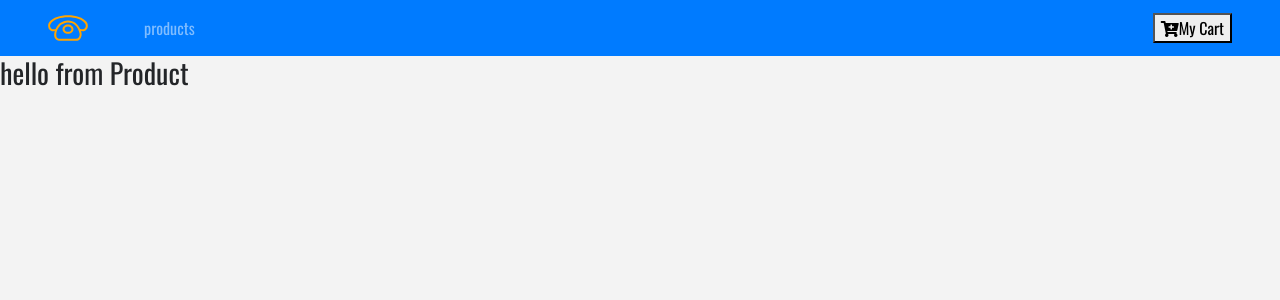
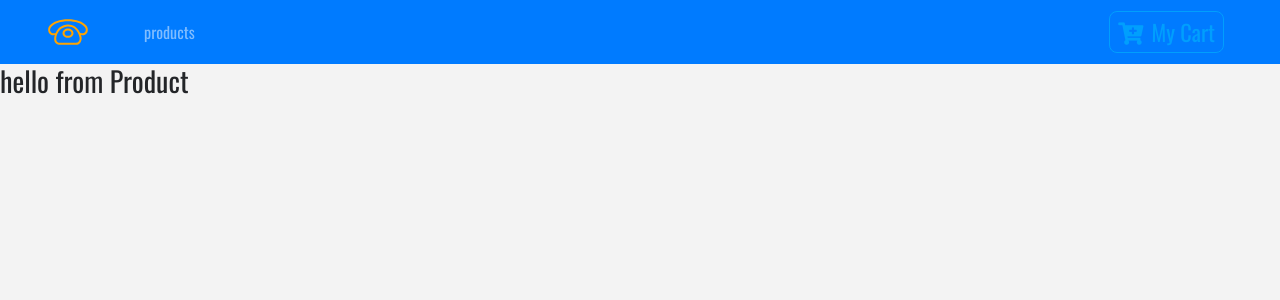
Before and after one commit to rashi-sahu/Store, a React (Create React App) app: page / in a window 1280 px wide. Shown: the top 300 px of the page. Built offline with nearby package versions, Linux system fonts and the light colour scheme; the HTML template or start-up script is replaced by a standard one.

Commit message:
Added Styled Components for buttons

```diff
--- a/package.json
+++ b/package.json
@@ -10,7 +10,8 @@
     "react": "^16.12.0",
     "react-dom": "^16.12.0",
     "react-router-dom": "^5.1.2",
-    "react-scripts": "3.3.1"
+    "react-scripts": "3.3.1",
+    "styled-components": "^5.0.0"
   },
   "scripts": {
     "start": "react-scripts start",
--- /dev/null
+++ b/src/components/Button.js
@@ -0,0 +1,22 @@
+import styled from "styled-components";
+
+export const ButtonContainer = styled.button`
+    text-transform: capitalize;
+    font-size: 1.4rem;
+    background: transparent;
+    border: 0.05rem solid var(--lightBlue);
+    color: var(--lightBlue);
+    border-radius: 0.5rem;
+    padding: 0.2rem 0.5rem;
+    cursor: pointer;
+    margin: 0.2rem 0.5rem 0.2rem 0;
+    transition: all 0.5s ease-in-out;
+    &:hover {
+        background: var(--lightBlue);
+        color: var(--mainblue);
+    }
+    &:focus {
+        outlibe:none;
+    }
+
+`;
--- a/src/components/Navbar.js
+++ b/src/components/Navbar.js
@@ -1,6 +1,7 @@
 import React, { Component } from 'react';
 import { Link } from "react-router-dom";
 import logo from "../logo.svg";
+import { ButtonContainer } from "./Button"
 
 class Navbar extends Component {
     render() {
@@ -22,10 +23,12 @@
                     </li>
                 </ul>
                 <Link to = "/" className="ml-auto">
-                    <button>
+                    <ButtonContainer>
+                        <span className="mr-2">
                         <i className="fas fa-cart-plus" />
-                        My Cart
-                    </button>
+                        </span>
+                        my cart
+                    </ButtonContainer>
                 </Link>
             </nav>
         );
```
Also changed, not shown: 1 other file (tests, documents, lock files or other folders).
